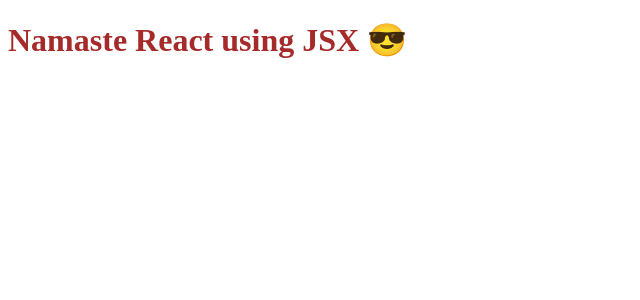
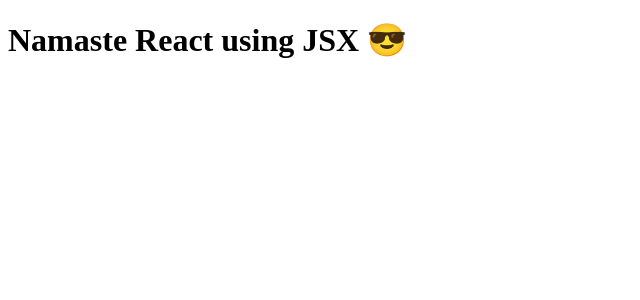
Before and after one commit to durpintm/namaste-react, a React (Vite) app: page / in a window 1280 px wide. Shown: the top 300 px of the page, without its empty margins (0-640 px from the left). Built offline with nearby package versions, Linux system fonts and the light colour scheme.

Commit message:
Functional component syntax

```diff
--- a/App.js
+++ b/App.js
@@ -1,14 +1,18 @@
 import React from "react";
 import ReactDOM from "react-dom/client";
 
-// React Element
+const heading = <h1 className="heading">Namaste React using JSX 😎</h1>;
 
-// const heading = React.createElement(
-//   "h1",
-//   { id: "heading" },
-//   "Namaste React 🚀"
-// );
+const fn = () => <h1>Hello Function</h1>;
 
-const jsxHeading = <h1 id="heading">Namaste React using JSX 😎</h1>;
+// Both HeadingComponent and HeadingComponent2 are React Functional Component
+const HeadingComponent = () => {
+  return <h1>Namaste React from Functional Component</h1>;
+};
+
+const HeadingComponent2 = () => (
+  <h1>Namaste React from Functional Component</h1>
+);
+
 const root = ReactDOM.createRoot(document.getElementById("root"));
-root.render(jsxHeading);
+root.render(heading);
```
Also changed, not shown: Notes/2.txt.
